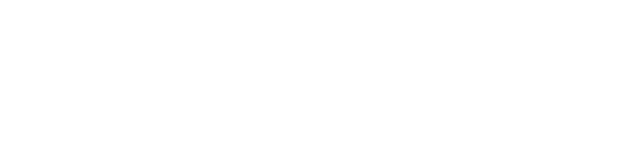
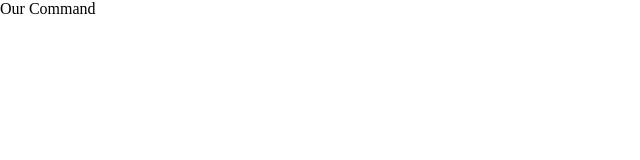
Before and after one commit to AlexanderGermanow/git03, a plain HTML site: page index.html in a window 1280 px wide. Shown: the whole page, without its empty margins (0-640 px from the left). Drawn offline with Linux system fonts and the light colour scheme.

Commit message:
add header our command

```diff
--- a/index.html
+++ b/index.html
@@ -1,12 +1,15 @@
 <!DOCTYPE html>
 <html lang="en">
+
 <head>
     <meta charset="UTF-8">
     <meta name="viewport" content="width=device-width, initial-scale=1.0">
     <link rel="stylesheet" href="./styles/style.css">
     <title>Document</title>
 </head>
+
 <body>
+    <header> Our Command </header>
+</body>
 
-</body>
 </html>
```
